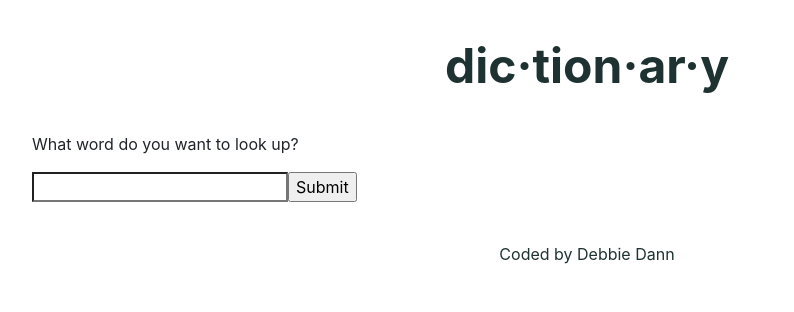
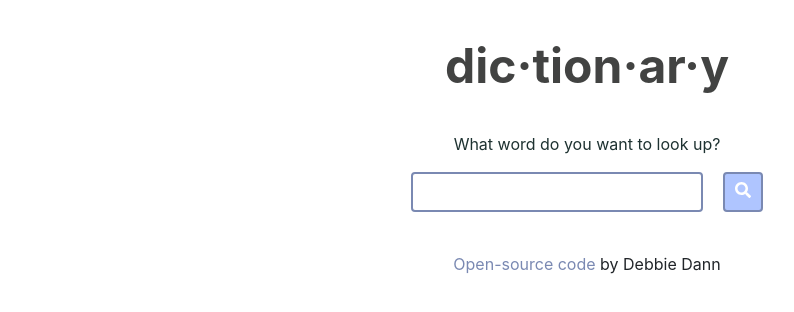
Before and after one commit to hellodeborahuk/dictionary-project, a React (Create React App) app: page / in a window 1280 px wide. Shown: the top 312 px of the page, without its empty margins (53-847 px from the left). Built offline with nearby package versions, Linux system fonts and the light colour scheme.

Commit message:
Added styling

```diff
--- a/package.json
+++ b/package.json
@@ -9,6 +9,7 @@
     "axios": "^0.21.1",
     "react": "^17.0.2",
     "react-dom": "^17.0.2",
+    "react-icons": "^4.2.0",
     "react-scripts": "4.0.3",
     "web-vitals": "^1.1.2"
   },
--- a/src/App.css
+++ b/src/App.css
@@ -1,5 +1,5 @@
 .app-header {
-  color: #1E3231;
+  color: #424342;
   font-size: 48px;
   font-weight: bold;
   margin: 30px;
@@ -7,8 +7,15 @@
 }
 
 .app-footer {
-  color: #1E3231;
   margin: 40px;
   text-align: center;
 
 }
+
+a {
+  color: #7A89B2;
+}
+
+h1, h2, h3, p {
+color: #1E3231;
+}
--- a/src/App.js
+++ b/src/App.js
@@ -1,4 +1,4 @@
-import './App.css';
+import "./App.css";
 import Dictionary from "./Dictionary";
 
 function App() {
@@ -6,11 +6,20 @@ function App() {
     <div className="App">
       <div className="container">
         <header className="app-header">dic·tion·ar·y</header>
-       <main>
-         <Dictionary />
-       </main>
-       <footer className="app-footer">Coded by Debbie Dann</footer>
-     </div>
+        <main>
+          <Dictionary />
+        </main>
+        <footer className="app-footer">
+          <a
+            href="https://github.com/hellodeborahuk/dictionary-project"
+            target="_blank"
+            rel="nofollow"
+          >
+            Open-source code
+          </a>{" "}
+          by Debbie Dann
+        </footer>
+      </div>
     </div>
   );
 }
--- a/src/Dictionary.css
+++ b/src/Dictionary.css
@@ -1,2 +1,20 @@
 .Dictionary {
+    width: 65%;
+    display: block;
+    margin: 0 auto;
+    text-align: center;
 }
+.form-input {
+    margin-right: 20px;
+    padding: 6px 20px;
+    border: 2px solid #7A89B2;
+    border-radius: 4px;
+}
+
+.form-submit {
+    background-color: #AFC5FF;
+    border: 2px solid #7A89B2;
+    border-radius: 4px;
+    color: white;
+    padding: 6px 10px;
+}
--- a/src/Dictionary.js
+++ b/src/Dictionary.js
@@ -2,6 +2,8 @@ import React, { useState } from "react";
 import axios from "axios";
 import Results from "./Results";
 import "./Dictionary.css";
+import { FaSearch } from "react-icons/fa";
+
 
 export default function Dictionary() {
     let [keyword, setKeyword] = useState("");
@@ -26,8 +28,14 @@ export default function Dictionary() {
       <div className="Dictionary">
         <p>What word do you want to look up?</p>
         <form onSubmit={search}>
-            <input type="search"  onChange={handleKeywordChange}/>
-            <input type="submit" />
+          <input
+            type="search"
+            onChange={handleKeywordChange}
+            className="form-input"
+          />
+          <button type="submit" className="form-submit">
+            <FaSearch />
+          </button>
         </form>
 
         <Results results={results} />
--- /dev/null
+++ b/src/Meaning.css
@@ -0,0 +1,6 @@
+.Meaning {
+    margin: 30px;
+    background-color: #ff9c6d;
+    border-radius: 4px;
+    padding: 5px;
+}
--- a/src/Meaning.js
+++ b/src/Meaning.js
@@ -1,4 +1,5 @@
 import React from "react";
+import "./Meaning.css"
 
 export default function Meaning(props) {
   console.log(props.meaning);
--- /dev/null
+++ b/src/Results.css
@@ -0,0 +1,11 @@
+.results-word {
+    margin-top: 40px;
+    background-color: #fcff82;
+    border-radius: 4px;
+    display: inline-block;
+    padding: 8px 20px;
+}
+
+h2 {
+font-size: 44px;
+}
--- a/src/Results.js
+++ b/src/Results.js
@@ -1,11 +1,12 @@
 import React from "react";
 import Meaning from "./Meaning";
+import "./Results.css";
 
 export default function Results(props) {
   if (props.results) {
     return (
       <div className="Results">
-        <h2>{props.results.word}</h2>
+        <h2 className="results-word">{props.results.word}</h2>
         {props.results.meanings.map(function (meaning, index) {
           return <div key={index}>
               <Meaning meaning={meaning} />
```
Also changed, not shown: 1 other file (tests, documents, lock files or other folders).
